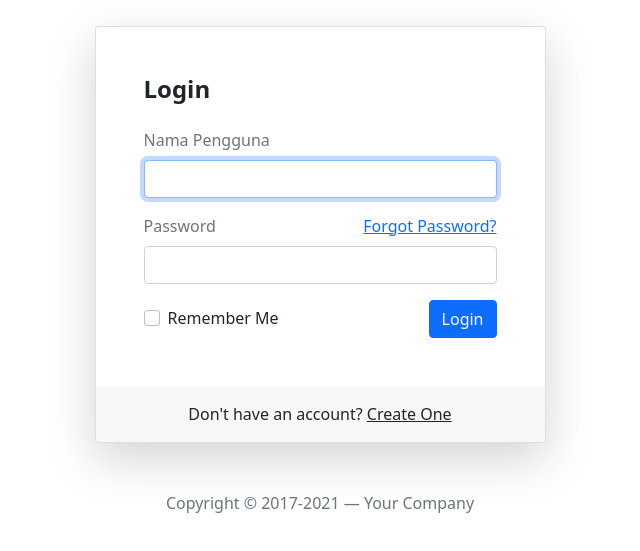
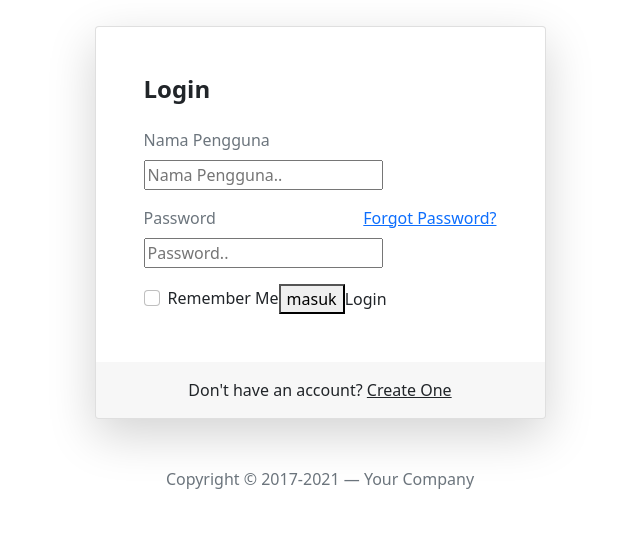
Before and after one commit to fedyaalyarafifahbiologixeempat/fedyaalya, a plain HTML site: page login/index.html in a window 1280 px wide. Shown: the part 145-696 px from the top of the page, without its empty margins (320-960 px from the left). Drawn offline with nearby package versions, Linux system fonts and the light colour scheme.

Commit message:
Update index.html

```diff
--- a/login/index.html
+++ b/login/index.html
@@ -23,10 +23,8 @@
 							<form id="loginForm" class="needs-validation" novalidate="" autocomplete="off">
 								<div class="mb-3">
 									<label class="mb-2 text-muted" for="username">Nama Pengguna</label>
-									<input id="username" type="text" class="form-control" name="username" value="" required autofocus>
-									<div class="invalid-feedback">
-										username is invalid
-									</div>
+									<input type="text" id="username" placeholder="Nama Pengguna.." required="required">
+
 								</div>
 
 								<div class="mb-3">
@@ -36,7 +34,7 @@
 											Forgot Password?
 										</a>
 									</div>
-									<input id="password" type="password" class="form-control" name="password" required>
+									<input type="password" id="password" placeholder="Password.." required="required">
 								    <div class="invalid-feedback">
 								    	Password is required
 							    	</div>
@@ -47,7 +45,8 @@
 										<input type="checkbox" name="remember" id="remember" class="form-check-input">
 										<label for="remember" class="form-check-label">Remember Me</label>
 									</div>
-									<button type="submit" class="btn btn-primary ms-auto">
+									<!-- <p id="message"></p> -->
+									<button type="submit" >masuk</button>
 										Login
 									</button>
 								</div>
```
